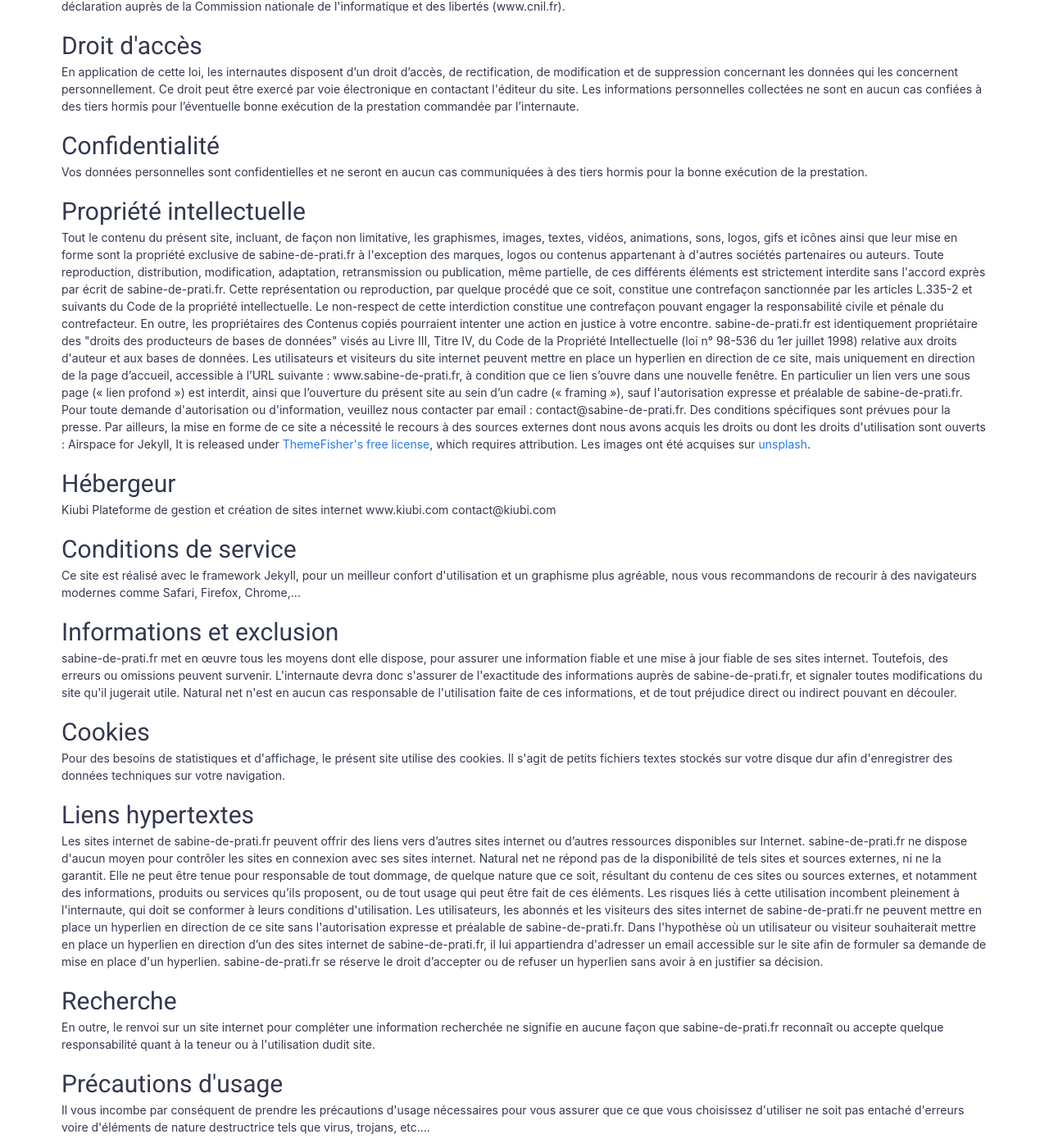
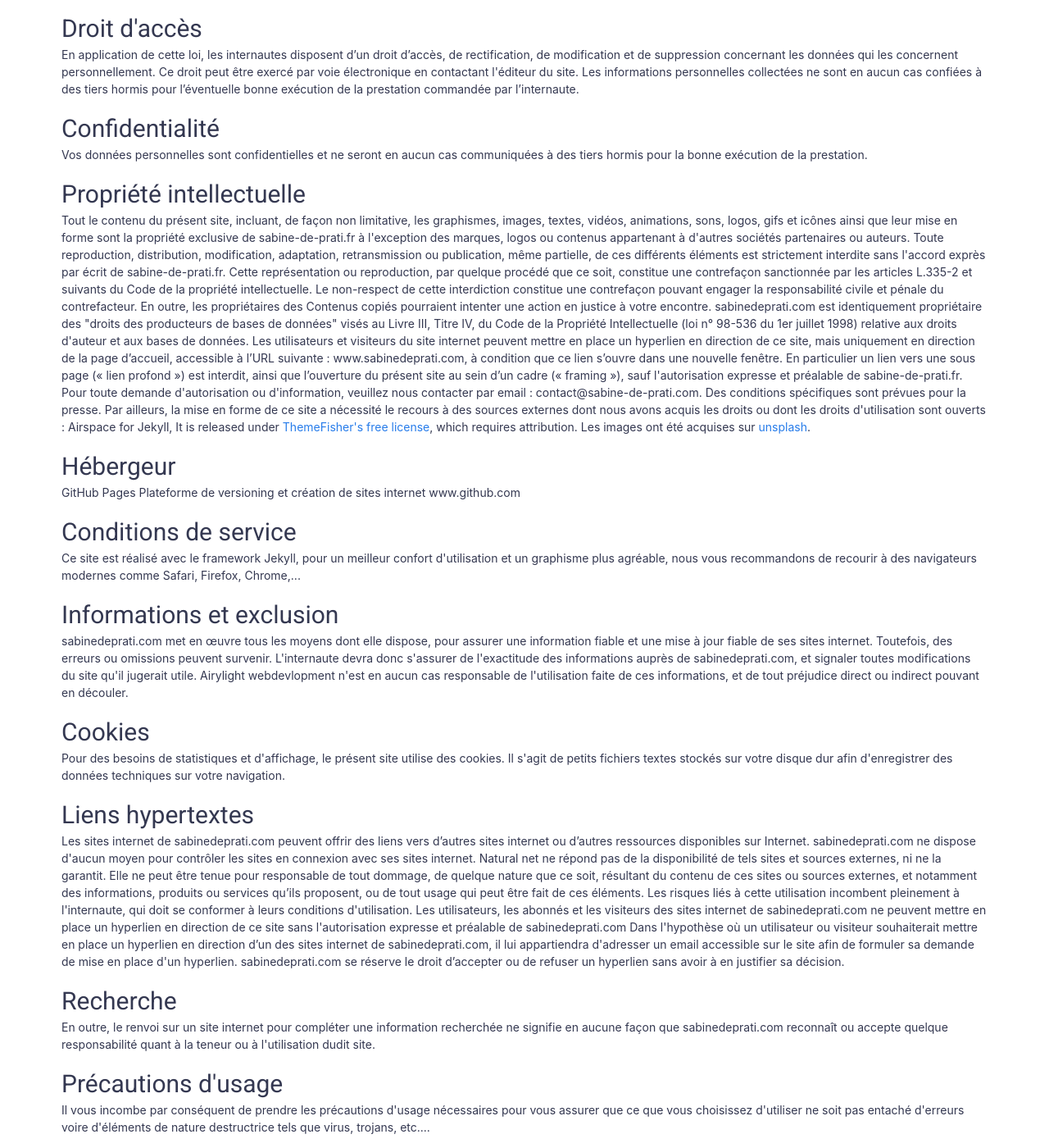
Before and after one commit to IsmaelSANE/sabine-coach, a Jekyll site: the page built from mentions.html, in a window 1280 px wide and 1400 px high, scrolled down 938 px. Shown: the whole window at 82% size. Built offline with Jekyll 4.4.1, drawn with Linux system fonts in a browser that asks for light colours; nearby versions of some CDN libraries; some web fonts are replaced; some of the changed text lies outside the part shown.

Commit message:
clean up the code

```diff
--- a/_config.yml
+++ b/_config.yml
@@ -27,7 +27,7 @@
 #baseurl: "" # the subpath of your site, e.g. /blog
 #url: "" # the base hostname & protocol for your site, e.g. http://example.com
 #root: /
-url: "https://www.sabinedeprati.com/"
+url: "https://www.sabinedeprati.com"
 #twitter_username: jekyllrb
 github_username:  jekyll
 
--- a/contact.html
+++ b/contact.html
@@ -55,7 +55,7 @@
               <i class="fa fa-map-marker"></i>20 rue pasteur, 33440 AMBARES ET LAGRAVE
             </li>
             <li>
-              <i class="fa fa-envelope-o"></i>Email: sabine.deprati@outlook.fr
+              <i class="fa fa-envelope-o"></i>Email: contact@sabinedeprati.com
             </li>
             <li>
               <i class="fa fa-phone"></i>Téléphone: 06.36.80.08.07
--- a/mentions.html
+++ b/mentions.html
@@ -11,31 +11,23 @@
     <br><br>
     <h2>Editeur du site</h2>
     Site Internet Qualité
-    par Natural-net
-    49 boulevard Antoine Gautier
+    par airylight webdevlopment
+    71 RUE DU JARDIN PUBLIC
     33000 Bordeaux
     France
-    Tél. : + 33 (0)6 62 79 25 55
-    Fax : + 33 (0)5 40 00 02 66
-    https://www.site-internet-qualite.fr
-
-    Natural net est une EURL au capital de 3500€
-    RCS B 497 553 71 - Siret : 49755371900020 - APE : 6201Z
-    N° déclaration CNIL : 1522193
+    Tél. : + 33 (0)6 63 76 88 07
     <br><br>
     <h2>Conditions d'utilisation</h2>
-    Le site accessible par les url suivants : www.sabine-de-prati.fr est exploité dans le respect de la législation française. L'utilisation de ce site est régie par les présentes conditions générales.   En utilisant le site, vous reconnaissez avoir pris connaissance de ces conditions et les avoir acceptées. Celles-ci pourront êtres modifiées à tout moment et sans préavis par la société Natural net.
-    Natural net ne saurait être tenu pour responsable en aucune manière d’une mauvaise utilisation du service.
+    Le site accessible par les url suivants : www.sabinedeprati.com est exploité dans le respect de la législation française. L'utilisation de ce site est régie par les présentes conditions générales.   En utilisant le site, vous reconnaissez avoir pris connaissance de ces conditions et les avoir acceptées. Celles-ci pourront êtres modifiées à tout moment et sans préavis par la société Airylight webdelopment.
+    Airylight webdelopment ne saurait être tenu pour responsable en aucune manière d’une mauvaise utilisation du service.
     Responsable éditorial
-    Eric Emery
+    Ismael SANE
     Site Internet Qualité
-    par Natural-net
-    49 boulevard Antoine Gautier
+    par Airylight webdelopment
+    71 RUE DU JARDIN PUBLIC
     33000 Bordeaux
     France
-    Tél. : + 33 (0)6 62 79 25 55
-    Fax : + 33 (0)5 40 00 02 66
-    http://www.site-internet-qualite.fr
+    Tél. : + 33 (0)6 63 76 88 07
     <br><br>
     <h2>Limitation de responsabilité</h2>
     Les informations contenues sur ce site sont aussi précises que possibles et le site est périodiquement remis à jour, mais peut toutefois contenir des inexactitudes, des omissions ou des lacunes. Si vous constatez une lacune, erreur ou ce qui parait être un dysfonctionnement, merci de bien vouloir le signaler par email en décrivant le problème de la manière la plus précise possible (page posant problème, action déclenchante, type d’ordinateur et de navigateur utilisé, …).
@@ -63,49 +55,48 @@
     Tout le contenu du présent site, incluant, de façon non limitative, les graphismes, images, textes, vidéos, animations, sons, logos, gifs et icônes ainsi que leur mise en forme sont la propriété exclusive de sabine-de-prati.fr à l'exception des marques, logos ou contenus appartenant à d'autres sociétés partenaires ou auteurs.
     Toute reproduction, distribution, modification, adaptation, retransmission ou publication, même partielle, de ces différents éléments est strictement interdite sans l'accord exprès par écrit de sabine-de-prati.fr. Cette représentation ou reproduction, par quelque procédé que ce soit, constitue une contrefaçon sanctionnée par les articles L.335-2 et suivants du Code de la propriété intellectuelle. Le non-respect de cette interdiction constitue une contrefaçon pouvant engager la responsabilité civile et pénale du contrefacteur. En outre, les propriétaires des Contenus copiés pourraient intenter une action en justice à votre encontre.
 
-    sabine-de-prati.fr est identiquement propriétaire des "droits des producteurs de bases de données" visés au Livre III, Titre IV, du Code de la Propriété Intellectuelle   (loi n° 98-536 du 1er juillet 1998) relative aux droits d'auteur et aux bases de données.
+    sabinedeprati.com est identiquement propriétaire des "droits des producteurs de bases de données" visés au Livre III, Titre IV, du Code de la Propriété Intellectuelle   (loi n° 98-536 du 1er juillet 1998) relative aux droits d'auteur et aux bases de données.
 
-    Les utilisateurs et visiteurs du site internet peuvent mettre en place un hyperlien en direction de ce site, mais uniquement en direction de la page d’accueil, accessible à l’URL suivante : www.sabine-de-prati.fr, à condition que ce lien s’ouvre dans une nouvelle fenêtre. En particulier un lien vers une sous page (« lien profond ») est interdit, ainsi que l’ouverture du présent site au sein d’un cadre (« framing »), sauf l'autorisation expresse et préalable de sabine-de-prati.fr.
+    Les utilisateurs et visiteurs du site internet peuvent mettre en place un hyperlien en direction de ce site, mais uniquement en direction de la page d’accueil, accessible à l’URL suivante : www.sabinedeprati.com, à condition que ce lien s’ouvre dans une nouvelle fenêtre. En particulier un lien vers une sous page (« lien profond ») est interdit, ainsi que l’ouverture du présent site au sein d’un cadre (« framing »), sauf l'autorisation expresse et préalable de sabine-de-prati.fr.
 
-    Pour toute demande d'autorisation ou d'information, veuillez nous contacter par email : contact@sabine-de-prati.fr. Des conditions spécifiques sont prévues pour la presse.
+    Pour toute demande d'autorisation ou d'information, veuillez nous contacter par email : contact@sabine-de-prati.com. Des conditions spécifiques sont prévues pour la presse.
 
     Par ailleurs, la mise en forme de ce site a nécessité le recours à des sources externes dont nous avons acquis les droits ou dont les droits d'utilisation sont ouverts : Airspace for Jekyll, It is released under <a href="https://www.themefisher.com/license">ThemeFisher's free license</a>, which requires attribution. Les images ont été acquises sur <a href="https://unsplash.com/">unsplash</a>.
     <br><br>
     <h2>Hébergeur</h2>
-    Kiubi
-    Plateforme de gestion et création de sites internet
-    www.kiubi.com
-    contact@kiubi.com
+    GitHub Pages
+    Plateforme de versioning et création de sites internet
+    www.github.com
     <br><br>
     <h2>Conditions de service</h2>
     Ce site est réalisé avec le framework Jekyll, pour un meilleur confort d'utilisation et un graphisme plus agréable, nous vous recommandons de recourir à des navigateurs modernes comme Safari, Firefox, Chrome,...
     <br><br>
     <h2>Informations et exclusion</h2>
-    sabine-de-prati.fr met en œuvre tous les moyens dont elle dispose, pour assurer une information fiable et une mise à jour fiable de ses sites internet. Toutefois, des erreurs ou omissions peuvent survenir. L'internaute devra donc s'assurer de l'exactitude des informations auprès de sabine-de-prati.fr, et signaler toutes modifications du site qu'il jugerait utile. Natural net n'est en aucun cas responsable de l'utilisation faite de ces informations,   et de tout préjudice direct ou indirect pouvant en découler.
+    sabinedeprati.com met en œuvre tous les moyens dont elle dispose, pour assurer une information fiable et une mise à jour fiable de ses sites internet. Toutefois, des erreurs ou omissions peuvent survenir. L'internaute devra donc s'assurer de l'exactitude des informations auprès de  sabinedeprati.com, et signaler toutes modifications du site qu'il jugerait utile. Airylight webdevlopment n'est en aucun cas responsable de l'utilisation faite de ces informations,   et de tout préjudice direct ou indirect pouvant en découler.
     <br><br>
     <h2>Cookies</h2>
     Pour des besoins de statistiques et d'affichage, le présent site utilise des cookies. Il s'agit de petits fichiers textes stockés sur votre disque dur afin d'enregistrer des données techniques sur votre navigation.
     <br><br>
     <h2>Liens hypertextes</h2>
-    Les sites internet de sabine-de-prati.fr peuvent offrir des liens vers d’autres sites internet ou d’autres ressources disponibles sur Internet.
+    Les sites internet de sabinedeprati.com peuvent offrir des liens vers d’autres sites internet ou d’autres ressources disponibles sur Internet.
 
-    sabine-de-prati.fr ne dispose d'aucun moyen pour contrôler les sites en connexion avec ses sites internet. Natural net ne répond pas de la disponibilité de tels sites et sources externes, ni ne la garantit. Elle ne peut être tenue pour responsable de tout dommage, de quelque nature que ce soit, résultant du contenu de ces sites ou sources externes, et notamment des informations, produits ou services qu’ils proposent, ou de tout usage qui peut être fait de ces éléments. Les risques liés à cette utilisation incombent pleinement à l'internaute, qui doit se conformer à leurs conditions d'utilisation.
+    sabinedeprati.com ne dispose d'aucun moyen pour contrôler les sites en connexion avec ses sites internet. Natural net ne répond pas de la disponibilité de tels sites et sources externes, ni ne la garantit. Elle ne peut être tenue pour responsable de tout dommage, de quelque nature que ce soit, résultant du contenu de ces sites ou sources externes, et notamment des informations, produits ou services qu’ils proposent, ou de tout usage qui peut être fait de ces éléments. Les risques liés à cette utilisation incombent pleinement à l'internaute, qui doit se conformer à leurs conditions d'utilisation.
 
-    Les utilisateurs, les abonnés et les visiteurs des sites internet de sabine-de-prati.fr ne peuvent mettre en place un hyperlien en direction de ce site sans l'autorisation expresse et préalable de sabine-de-prati.fr.
+    Les utilisateurs, les abonnés et les visiteurs des sites internet de sabinedeprati.com ne peuvent mettre en place un hyperlien en direction de ce site sans l'autorisation expresse et préalable de sabinedeprati.com
 
-    Dans l'hypothèse où un utilisateur ou visiteur souhaiterait mettre en place un hyperlien en direction d’un des sites internet de sabine-de-prati.fr, il lui appartiendra d'adresser un email accessible sur le site afin de formuler sa demande de mise en place d'un hyperlien. sabine-de-prati.fr se réserve le droit d’accepter ou de refuser un hyperlien sans avoir à en justifier sa décision.
+    Dans l'hypothèse où un utilisateur ou visiteur souhaiterait mettre en place un hyperlien en direction d’un des sites internet de sabinedeprati.com, il lui appartiendra d'adresser un email accessible sur le site afin de formuler sa demande de mise en place d'un hyperlien. sabinedeprati.com se réserve le droit d’accepter ou de refuser un hyperlien sans avoir à en justifier sa décision.
     <br><br>
     <h2>Recherche</h2>
-    En outre, le renvoi sur un site internet pour compléter une information recherchée ne signifie en aucune façon que sabine-de-prati.fr reconnaît ou accepte quelque responsabilité quant à la teneur ou à l'utilisation dudit site.
+    En outre, le renvoi sur un site internet pour compléter une information recherchée ne signifie en aucune façon que sabinedeprati.com reconnaît ou accepte quelque responsabilité quant à la teneur ou à l'utilisation dudit site.
     <br><br>
     <h2>Précautions d'usage</h2>
     Il vous incombe par conséquent de prendre les précautions d'usage nécessaires pour vous assurer que ce que vous choisissez d'utiliser ne soit pas entaché d'erreurs voire d'éléments de nature destructrice tels que virus, trojans, etc....
     <br><br>
     <h2>Responsabilité</h2>
-    Aucune autre garantie n'est accordée au client, auquel incombe l'obligation de formuler clairement ses besoins et le devoir de s'informer. Si des informations fournies par sabine-de-prati.fr apparaissent inexactes, il appartiendra au client de procéder lui-même à toutes vérifications de la cohérence ou de la vraisemblance des résultats obtenus. sabine-de-prati.fr ne sera en aucune façon responsable vis à vis des tiers de l'utilisation par le client des informations ou de leur absence contenues dans ses produits y compris un de ses sites Internet.
+    Aucune autre garantie n'est accordée au client, auquel incombe l'obligation de formuler clairement ses besoins et le devoir de s'informer. Si des informations fournies par sabinedeprati.com apparaissent inexactes, il appartiendra au client de procéder lui-même à toutes vérifications de la cohérence ou de la vraisemblance des résultats obtenus. sabinedeprati.com ne sera en aucune façon responsable vis à vis des tiers de l'utilisation par le client des informations ou de leur absence contenues dans ses produits y compris un de ses sites Internet.
     <br><br>
     <h2>Contactez-nous</h2>
-    sabine-de-prati.fr est à votre disposition pour tous vos commentaires ou suggestions. Vous pouvez nous écrire en français par courrier électronique à : contact@sabine-de-prati.fr.
+    sabinedeprati.com est à votre disposition pour tous vos commentaires ou suggestions. Vous pouvez nous écrire en français par courrier électronique à : contact@sabinedeprati.com
     <br><br><br><br>
   </div>
 </section>
```
